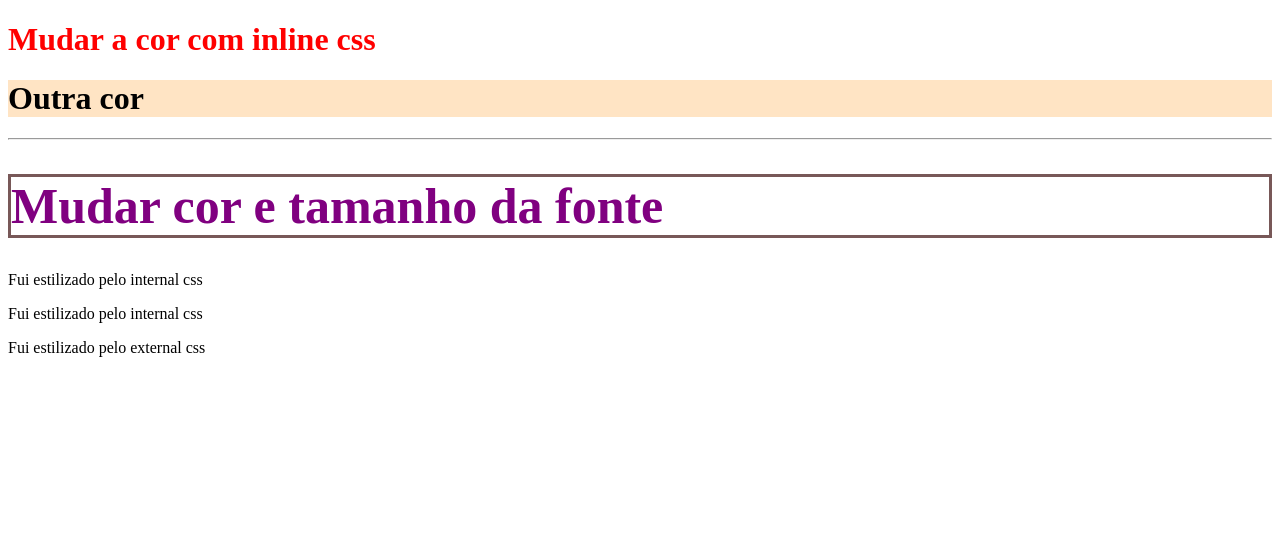
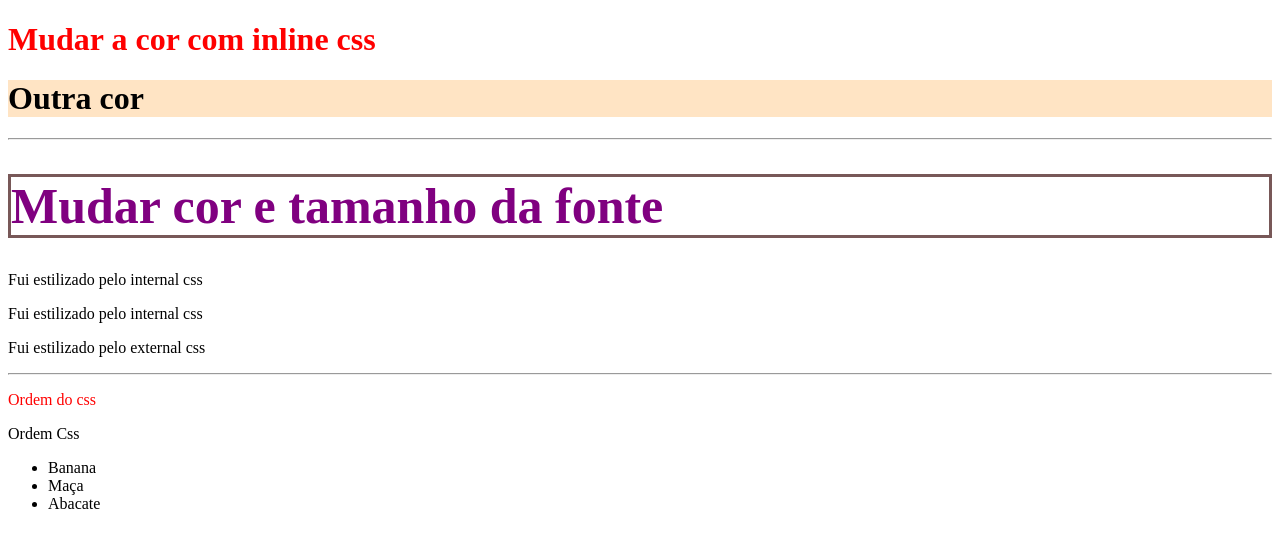
Before and after one commit to eduardodasilva7/11-03-html, a plain HTML site: page index.html in a window 1280 px wide. Drawn offline with Linux system fonts and the light colour scheme.

Commit message:
05 ordem do css

```diff
--- a/index.html
+++ b/index.html
@@ -4,12 +4,12 @@
     <meta charset="UTF-8">
     <meta name="viewport" content="width=device-width, initial-scale=1.0">
     <link rel="stylesheet" href="css/style.css">
-    <!--<style>
+    <!-- <style>
         p{
             color: green;
             font-size: 40px;
         }
-    </style>-->
+    </style> -->
 
     <title>Aprendendo Css</title>
 </head>
@@ -27,5 +27,18 @@
     <!-- 04 External css-->
 
     <p>Fui estilizado pelo external css</p>
+
+    <!-- 05 ordem do css -->
+
+    <hr>
+
+    <p style="color: red;">Ordem do css</p>
+    <p>Ordem Css</p>
+
+    <ul>
+        <li>Banana</li>
+        <li>Maça</li>
+        <li>Abacate</li>
+    </ul>
 </body>
 </html>
```
